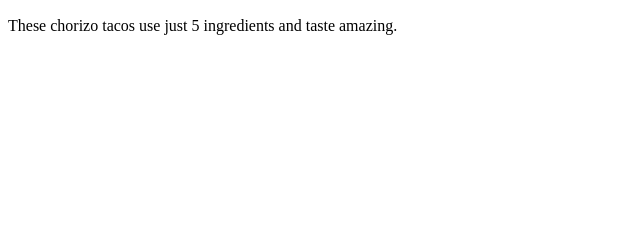
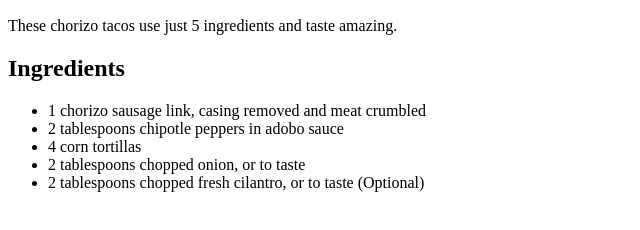
Before and after one commit to MatthewAustinPendleton/odin-recipes, a plain HTML site: page recipes/chorizo-street-tacos-recipe.html in a window 1280 px wide. Shown: the part 434-664 px from the top of the page, without its empty margins (0-640 px from the left). Drawn offline with Linux system fonts and the light colour scheme.

Commit message:
Add unordered list of ingredients for chorizo street tacos recipe

```diff
--- a/recipes/chorizo-street-tacos-recipe.html
+++ b/recipes/chorizo-street-tacos-recipe.html
@@ -11,5 +11,14 @@
 
     <h2>Description</h2>
     <p>These chorizo tacos use just 5 ingredients and taste amazing.</p>
+
+    <h2>Ingredients</h2>
+    <ul>
+        <li>1 chorizo sausage link, casing removed and meat crumbled</li>
+        <li>2 tablespoons chipotle peppers in adobo sauce</li>
+        <li>4 corn tortillas</li>
+        <li>2 tablespoons chopped onion, or to taste</li>
+        <li>2 tablespoons chopped fresh cilantro, or to taste (Optional)</li>
+    </ul>
 </body>
 </html>
```
